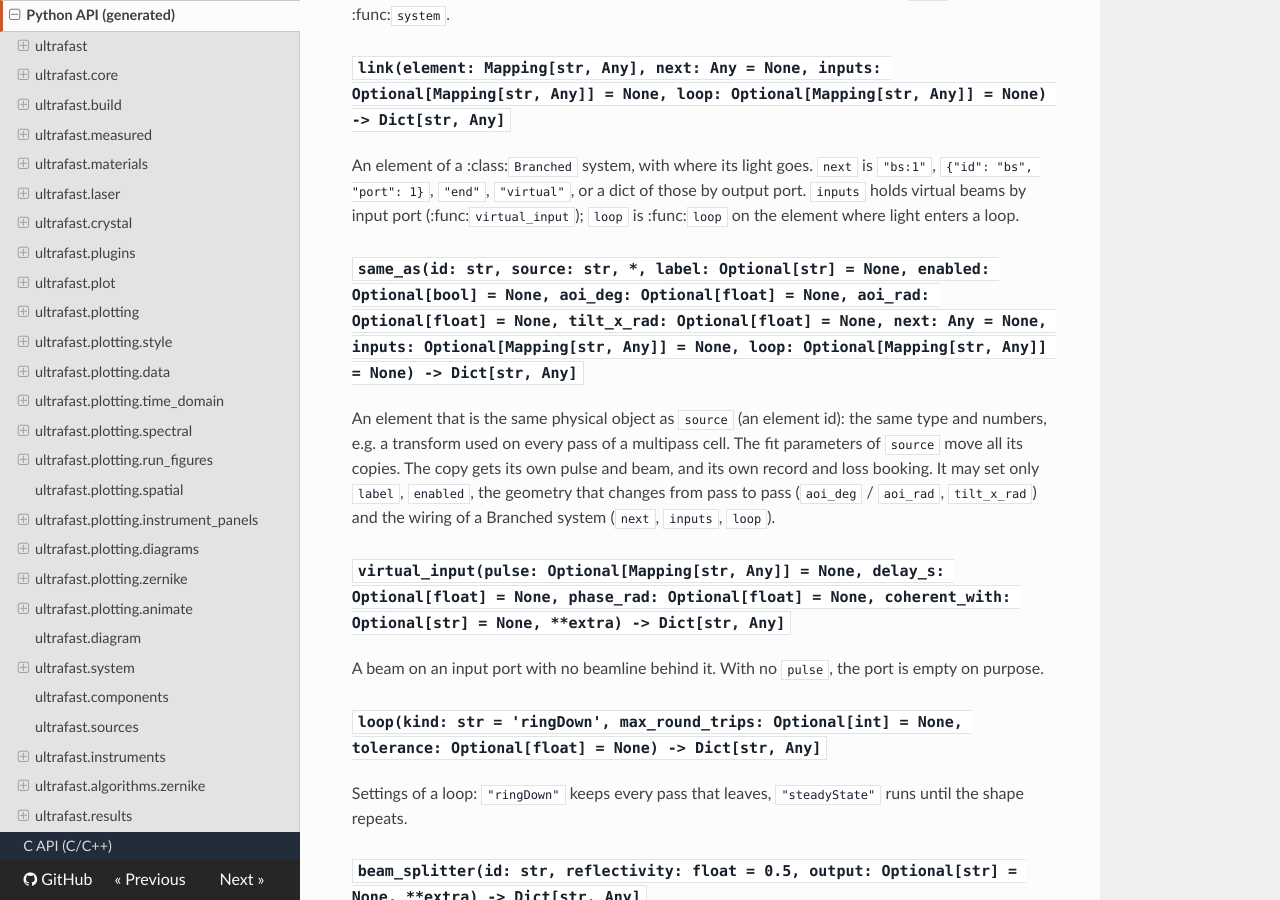
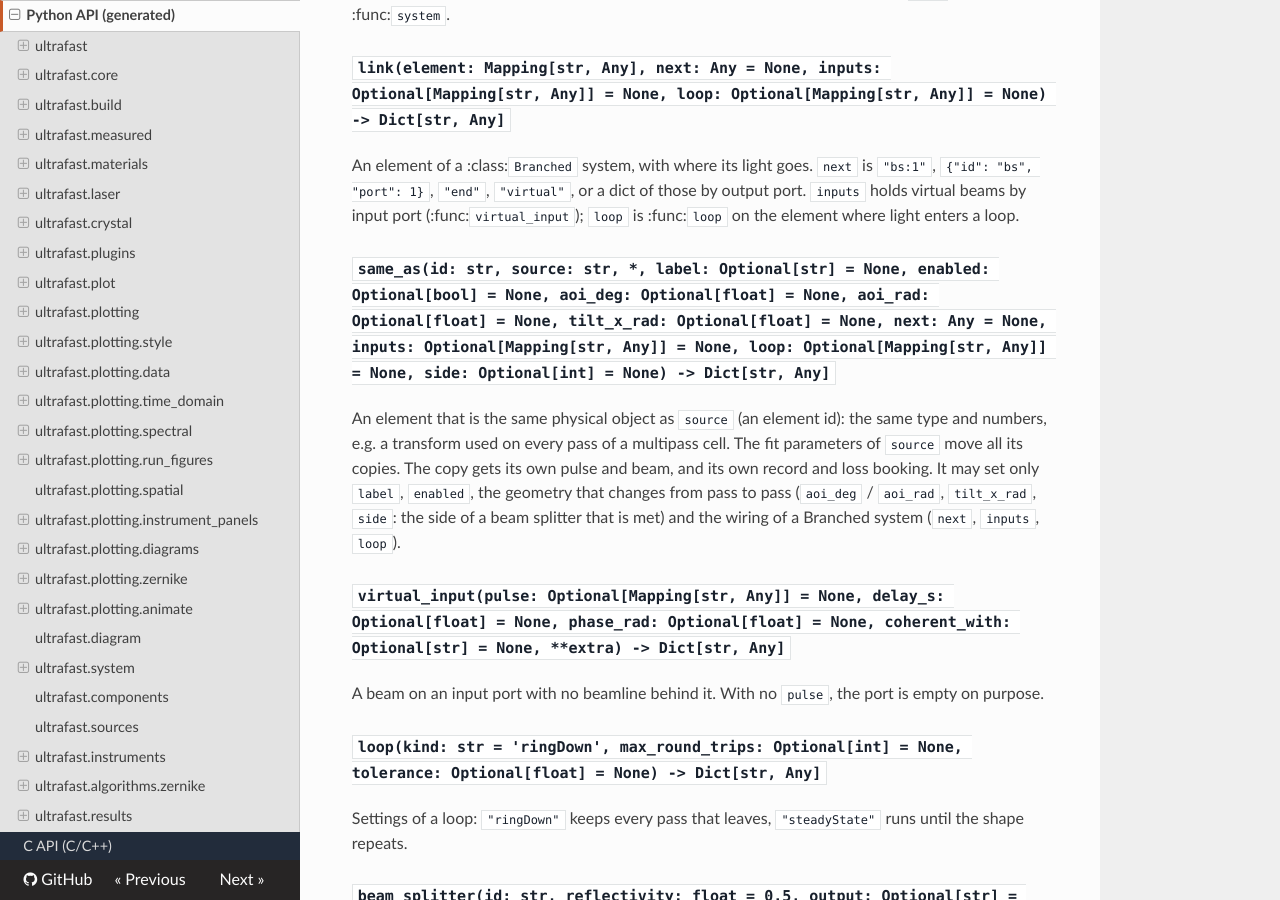
Before and after one commit to JosephCodemard/UltrafastEngine, an MkDocs documentation site: the page built from docs/reference/python-api.md, in a window 1280 px wide and 900 px high, scrolled down 5621 px. Built offline with MkDocs 1.6.1, drawn with Linux system fonts in a browser that asks for light colours; nearby versions of some CDN libraries.

Commit message:
Fix the Michelson replication: use b.same_as (a sameAs copy may not set reflectivity); same_as gains side
The sameAs rule (cf17337) refuses reflectivity on a copy; the paper script passed it through beam_splitter.

Co-Authored-By: Claude Sonnet 5.5 <noreply@anthropic.com>

```diff
--- a/docs/papers/michelson-1887-ether-null/run.py
+++ b/docs/papers/michelson-1887-ether-null/run.py
@@ -43,7 +43,7 @@ def michelson(l_a, l_b):
         b.link(b.beam_splitter("bs"), {"c": "A", "d": "B"}),
         b.link(b.delay("A", length_m=l_a), "back:1"),
         b.link(b.delay("B", length_m=l_b), "back:2"),
-        b.link(b.beam_splitter("back", 0.5, sameAs="bs", side=2), {"c": "virtual", "d": "end"}),
+        b.link(b.same_as("back", "bs", side=2), {"c": "virtual", "d": "end"}),
     ]))
 
 
--- a/docs/reference/python-api.md
+++ b/docs/reference/python-api.md
@@ -150,9 +150,9 @@ The elements of a branched system: each states where its light goes, with :func:
 
 An element of a :class:`Branched` system, with where its light goes. ``next`` is ``"bs:1"``, ``{"id": "bs", "port": 1}``, ``"end"``, ``"virtual"``, or a dict of those by output port. ``inputs`` holds virtual beams by input port (:func:`virtual_input`); ``loop`` is :func:`loop` on the element where light enters a loop.
 
-### `same_as(id: str, source: str, *, label: Optional[str] = None, enabled: Optional[bool] = None, aoi_deg: Optional[float] = None, aoi_rad: Optional[float] = None, tilt_x_rad: Optional[float] = None, next: Any = None, inputs: Optional[Mapping[str, Any]] = None, loop: Optional[Mapping[str, Any]] = None) -> Dict[str, Any]`
+### `same_as(id: str, source: str, *, label: Optional[str] = None, enabled: Optional[bool] = None, aoi_deg: Optional[float] = None, aoi_rad: Optional[float] = None, tilt_x_rad: Optional[float] = None, next: Any = None, inputs: Optional[Mapping[str, Any]] = None, loop: Optional[Mapping[str, Any]] = None, side: Optional[int] = None) -> Dict[str, Any]`
 
-An element that is the same physical object as ``source`` (an element id): the same type and numbers, e.g. a transform used on every pass of a multipass cell. The fit parameters of ``source`` move all its copies. The copy gets its own pulse and beam, and its own record and loss booking. It may set only ``label``, ``enabled``, the geometry that changes from pass to pass (``aoi_deg`` / ``aoi_rad``, ``tilt_x_rad``) and the wiring of a Branched system (``next``, ``inputs``, ``loop``).
+An element that is the same physical object as ``source`` (an element id): the same type and numbers, e.g. a transform used on every pass of a multipass cell. The fit parameters of ``source`` move all its copies. The copy gets its own pulse and beam, and its own record and loss booking. It may set only ``label``, ``enabled``, the geometry that changes from pass to pass (``aoi_deg`` / ``aoi_rad``, ``tilt_x_rad``, ``side``: the side of a beam splitter that is met) and the wiring of a Branched system (``next``, ``inputs``, ``loop``).
 
 ### `virtual_input(pulse: Optional[Mapping[str, Any]] = None, delay_s: Optional[float] = None, phase_rad: Optional[float] = None, coherent_with: Optional[str] = None, **extra) -> Dict[str, Any]`
 
```
Also changed, not shown: 1 other file.
